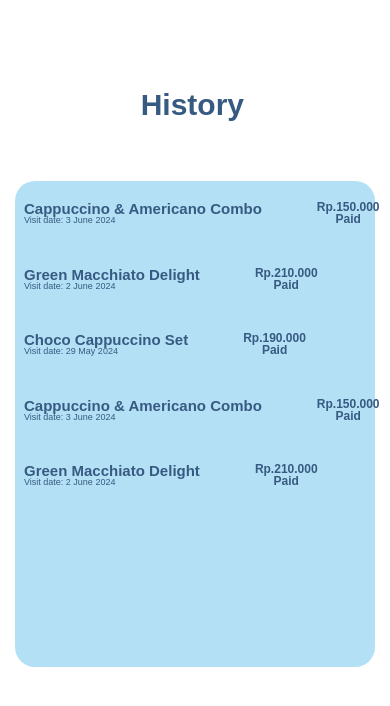
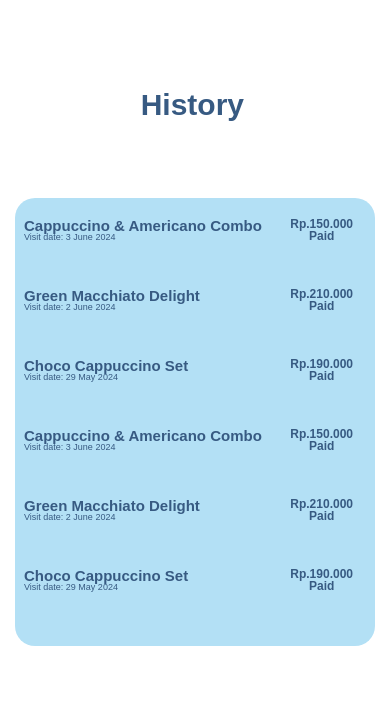
Before and after one commit to RichardxSW/SeaBrew, a React Native app: screen / in a window 390 px wide. Shown: the top 706 px of the page. Built offline with nearby package versions, Linux system fonts and the light colour scheme.

Commit message:
adjusted some stylings

```diff
--- a/screens/history.js
+++ b/screens/history.js
@@ -70,6 +70,18 @@ const History = () => {
                         <Text style={styles.paidText}>Paid</Text>
                     </View>
                 </View>
+                <View style={styles.bundleRow}>
+                    <View style={styles.textContainer}>
+                        <Text style={styles.itemName}>Choco Cappuccino Set</Text>
+                        <Text style={styles.visitDate}>
+                            Visit date: 29 May 2024
+                        </Text>
+                    </View>
+                    <View style={styles.groupContainer}>
+                        <Text style={styles.itemPrice}>Rp.190.000</Text>
+                        <Text style={styles.paidText}>Paid</Text>
+                    </View>
+                </View>
             </View>
         </View>
     );
@@ -80,8 +92,8 @@ const styles = StyleSheet.create({
         position: "relative",
         display: "flex",
         flexDirection: "column",
-        justifyContent: "flex-start",
-        alignItems: "flex-start",
+        justifyContent: "center",
+        alignItems: "center",
         width: 360,
         height: 800,
         boxSizing: "border-box",
@@ -103,19 +115,18 @@ const styles = StyleSheet.create({
         textAlign: "center",
     },
     bundleContainer: {
-        position: "absolute",
-        top: 159,
         display: "flex",
         flexDirection: "column",
         width: "100%",
-        height: 486,
         paddingLeft: 9,
         paddingRight: 11,
         paddingTop: 14,
-        paddingBottom: 11,
+        paddingBottom: 14,
         borderRadius: 20,
         boxSizing: "border-box",
         backgroundColor: "rgba(179,224,245,1)",
+        marginTop: 10,
+        marginBottom: 10,
     },
     bundleRow: {
         display: "flex",
@@ -128,10 +139,9 @@ const styles = StyleSheet.create({
     textContainer: {
         display: "flex",
         flexDirection: "column",
-        height: "100%",
-        paddingRight: 55,
-        paddingBottom: 35.55,
+        paddingBottom: 40,
         boxSizing: "border-box",
+        flex: 1,
     },
     itemName: {
         color: "rgba(55,90,130,1)",
```
